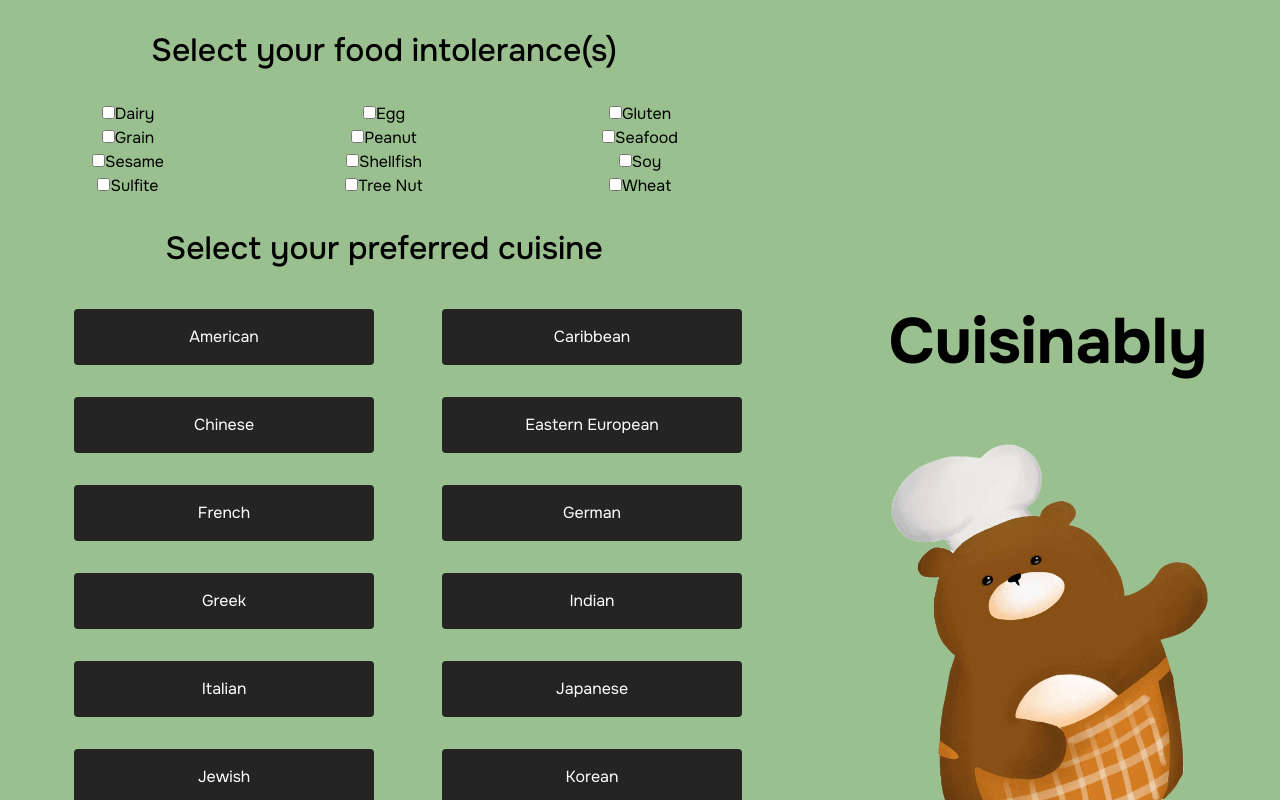
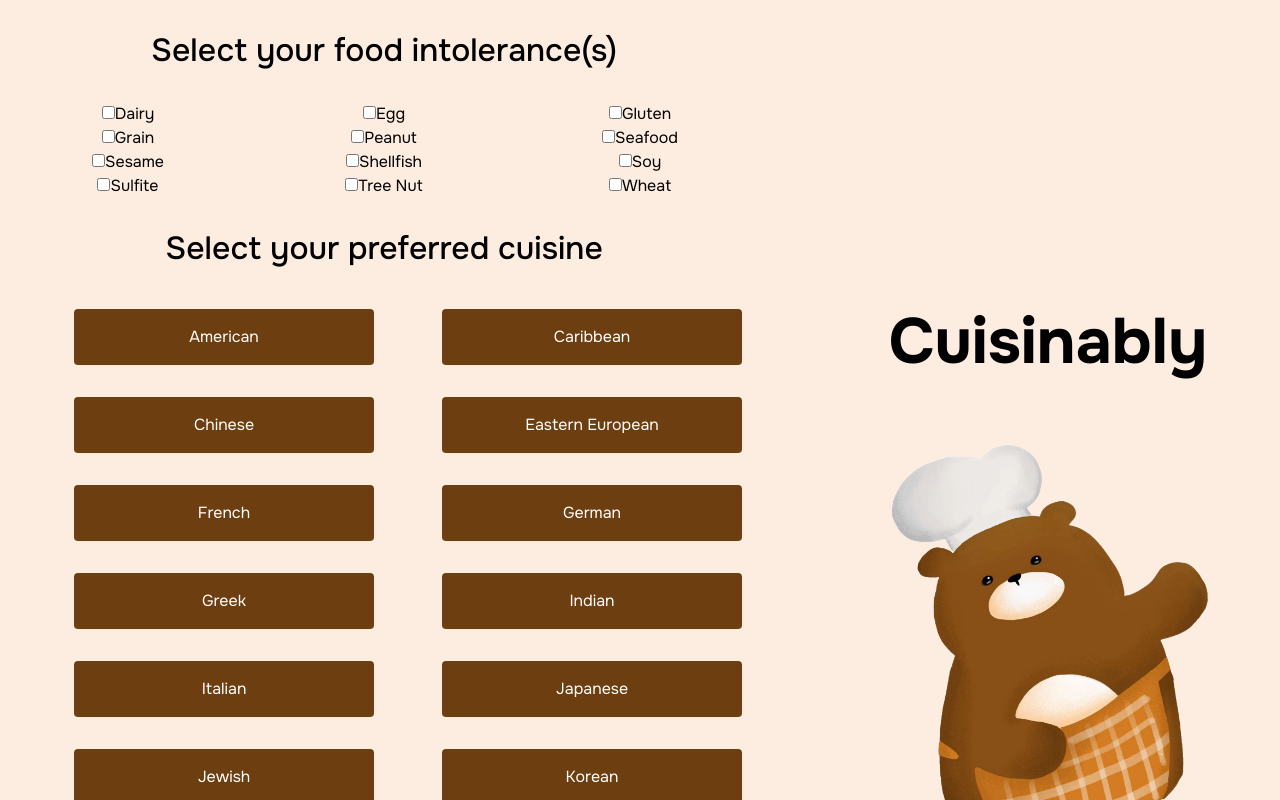
Before and after one commit to steph-xue/Cuisinable, a React (Vite) app: page / in a window 1280 px wide. Both pictures are taken after a click on the button "Get Started". Shown: the top 800 px of the page. Built offline with nearby package versions, Linux system fonts and the light colour scheme.

Commit message:
add user input to back end

```diff
--- a/src/client/App.jsx
+++ b/src/client/App.jsx
@@ -52,7 +52,7 @@
   }
 
   function fetchMealSelections() {
-    fetch("http://localhost:8000/selections?cuisine=italian&intolerances=Dairy,Grain,Seafood")
+    fetch(`http://localhost:8000/selections?cuisine=${cuisine}&intolerances=${intolerances}`)
     .then(response => response.json())
     .then(data => {
       console.log(data);
--- a/src/client/App.scss
+++ b/src/client/App.scss
@@ -1,7 +1,7 @@
 
 
 body {
-  background-color: #99C08E;
+  background-color: #FDECE0;
   color: black;
   font-family: "Onest", sans-serif;
   font-optical-sizing: auto;
@@ -31,7 +31,7 @@
 
 
 .button {
-  background-color: #242424;
+  background-color: #6C3E10;
   color: white;
   font-size: 1em;
   padding: 1em 2em;
@@ -43,7 +43,7 @@
 }
 
 .button:hover {
-  background-color: #505050;
+  background-color: #735232;
 }
 
 .bear {
@@ -90,7 +90,7 @@
 }
 
 .btn-select-cuisine {
-  background-color: #242424;
+  background-color: #6C3E10;
   width: 300px;
   color: white;
   font-size: 1em;
@@ -101,7 +101,8 @@
 }
 
 .btn-select-cuisine:hover {
-  background-color: #5c5c5c;
+  background-color: #735232;
+  color: white
 }
 
 .btn-check:checked + .btn-select-cuisine {
```
